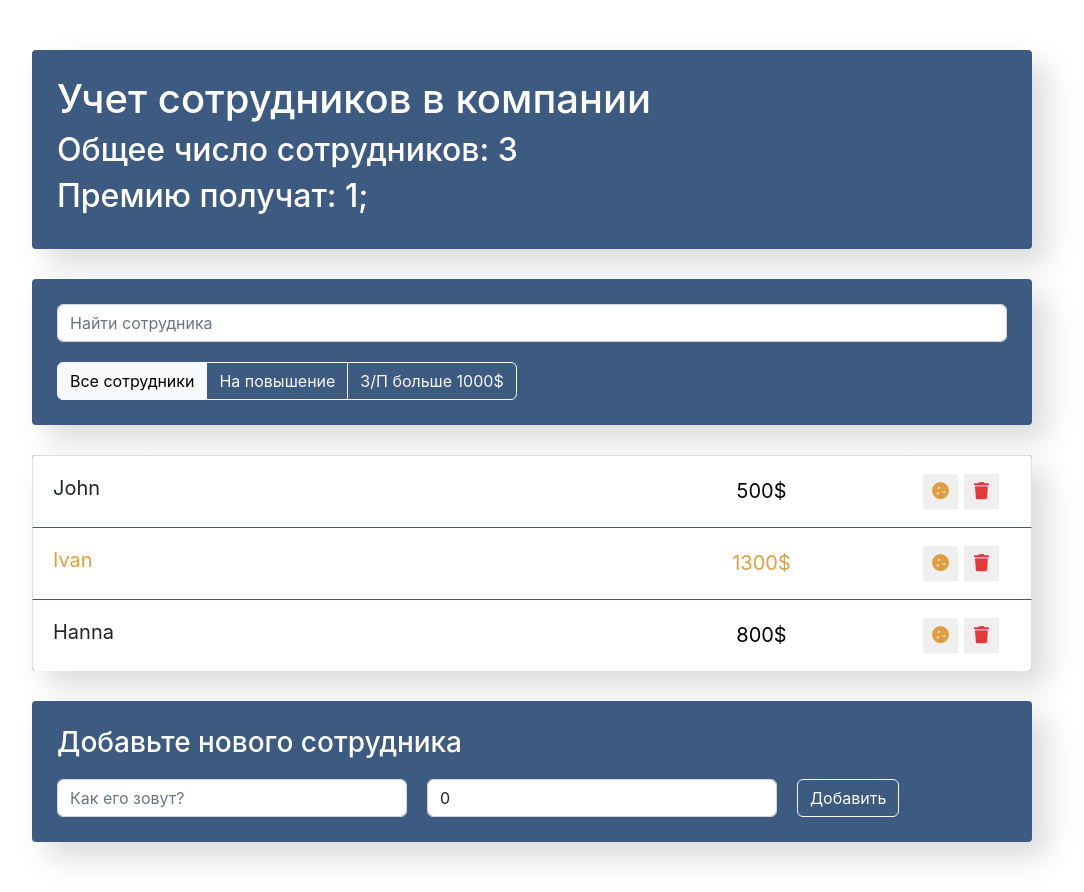
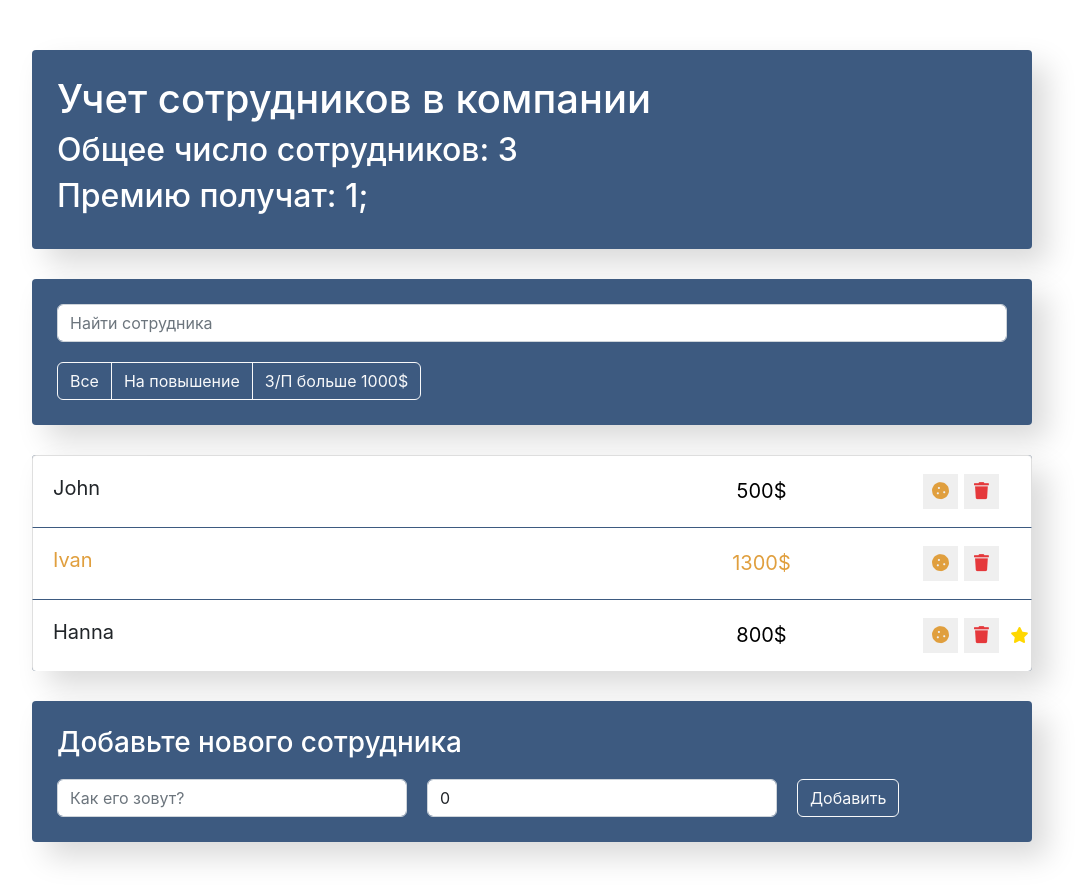
Before and after one commit to kotashovv/udemy-react, a React (Create React App) app: page / in a window 1280 px wide. Shown: the whole page, without its empty margins (108-1192 px from the left). Built offline with nearby package versions, Linux system fonts and the light colour scheme.

Commit message:
lesson_21

```diff
--- a/src/components/app-filter/app-filter.js
+++ b/src/components/app-filter/app-filter.js
@@ -1,17 +1,42 @@
 import './app-filter.css';
 
-const AppFilter = ()=>{
-    return(
+const AppFilter = (props) => {
+
+    const buttonsData = [
+        {
+            name: 'all',
+            label: 'Все',
+        },
+        {
+            name: 'favorite',
+            label: 'На повышение',
+        },
+        {
+            name: 'salary',
+            label: 'З/П больше 1000$',
+        },
+    ]
+
+    const {onFilterSelect} = props;
+
+    const buttons = buttonsData.map(({name, label}) => {
+        const active = props.filter === name;
+        const clazz = active ? 'btn-light' : 'btn-outline-light';
+        return (
+            <button
+                className={`btn ${clazz}`}
+                type='button'
+                key={name}
+                onClick={()=>onFilterSelect(name)}
+            >
+                {label}
+            </button>
+        )
+    })
+
+    return (
         <div className='btn-group'>
-            <button className='btn btn-light' type='button'>
-                Все сотрудники
-            </button>
-            <button className='btn btn-outline-light' type='button'>
-                На повышение
-            </button>
-            <button className='btn btn-outline-light' type='button'>
-                З/П больше 1000$
-            </button>
+            {buttons}
         </div>
     )
 }
--- a/src/components/app/app.js
+++ b/src/components/app/app.js
@@ -9,7 +9,7 @@ import EmployersAddForm from "../employers-add-form/employers-add-form";
 class App extends Component {
     constructor(props) {
         super(props);
-        this.state ={
+        this.state = {
             data: [
                 {
                     name: 'John',
@@ -28,12 +28,15 @@ class App extends Component {
                     salary: '800',
                     increase: false,
                     id: 3,
+                    favorite: true,
                 },
-            ]
+            ],
+            term: '',
+            filter: '',
         }
     }
 
-    addItem = (e, name, salary) =>{
+    addItem = (e, name, salary) => {
         e.preventDefault();
         const newEmploye = {
             name: name,
@@ -42,15 +45,14 @@ class App extends Component {
             id: this.getMaxId() + 1,
         }
 
-        this.setState((prevState)=>({
+        this.setState((prevState) => ({
             data: [...prevState.data, newEmploye]
         }))
     };
 
     onToggleProp = (id, prop) => {
-
-        this.setState(({data})=>({
-            data: data.map(item=>{
+        this.setState(({data}) => ({
+            data: data.map(item => {
                 if (item.id === id) {
                     return {...item, [prop]: !item[prop]};
                 }
@@ -59,19 +61,18 @@ class App extends Component {
         }))
     }
 
-    onToggleFavorite = (id) =>{
-        this.setState(({data})=>{
-            const index = data.findIndex(elem=>elem.id === id);
+    onToggleFavorite = (id) => {
+        this.setState(({data}) => {
+            const index = data.findIndex(elem => elem.id === id);
             const old = data[index];
             const newItem = {...old, favorite: !old.favorite};
-            const newArr = [...data.slice(0 , index), newItem, ...data.slice(index + 1)];
+            const newArr = [...data.slice(0, index), newItem, ...data.slice(index + 1)];
             return {
                 data: newArr,
             }
         })
     }
-
-    getMaxId = () =>{
+    getMaxId = () => {
         const {data} = this.state;
         if (data.length == 0) {
             return 0;
@@ -80,37 +81,67 @@ class App extends Component {
         const maxId = data[data.length - 1].id;
         return maxId;
     }
-
-    onDelete = (id) =>{
-        this.setState(({data})=>{
+    onDelete = (id) => {
+        this.setState(({data}) => {
             const index = data.findIndex(elem => elem.id === id);
 
             // const before = data.slice(0, index);
             // const after = data.slice(index + 1);
             //
             // const newArr = [...before, ...after];
-            return{
+            return {
                 // data: newArr
-                data: data.filter(item => item.id !==id)
+                data: data.filter(item => item.id !== id)
             }
         })
     }
 
+
+    onUpdateSearch = (term) => {
+        this.setState({term});
+    }
+    searchEmp = (items, term) => {
+        if (term.length === 0) {
+            return items;
+        }
+        const searchTermLower = term.toLowerCase(); // Преобразование искомого терма в нижний регистр
+        return items.filter((item) => {
+            const itemNameLower = item.name.toLowerCase(); // Преобразование имени объекта в нижний регистр
+            return itemNameLower.indexOf(searchTermLower) > -1;
+        });
+    };
+
+    filterPost = (items, filter) => {
+        switch (filter) {
+            case 'favorite':
+                return items.filter(item => item.favorite);
+            case 'salary':
+                return items.filter(item => item.salary > 1000);
+            default:
+                return items;
+        }
+    }
+
+    onFilterSelect = (filter) => {
+        this.setState({filter});
+    }
+
     render() {
+        const {data, term, filter} = this.state;
+        const employers = this.state.data.length;
+        const increased = this.state.data.filter(item => item.increase === true).length;
+        const visibleData = this.filterPost(this.searchEmp(data, term), filter);
 
-        const employers = this.state.data.length;
-        const increased = this.state.data.filter(item=>item.increase === true).length;
-
-        return(
+        return (
             <div className='app'>
                 <AppInfo employers={employers} increased={increased}/>
                 <div className='search-panel'>
-                    <SearchPanel/>
-                    <AppFilter/>
+                    <SearchPanel onUpdateSearch={this.onUpdateSearch}/>
+                    <AppFilter onFilterSelect={this.onFilterSelect} filter={filter} filterPost={this.filterPost}/>
                 </div>
                 <EmployersList
                     onDelete={this.onDelete}
-                    data={this.state.data}
+                    data={visibleData}
                     onToggleProp={this.onToggleProp}
                 />
                 <EmployersAddForm
@@ -122,4 +153,4 @@ class App extends Component {
 
 }
 
-export  default  App;
+export default App;
--- a/src/components/search-panel/search-panel.js
+++ b/src/components/search-panel/search-panel.js
@@ -1,13 +1,33 @@
+import {Component} from "react";
 import './search-panel.css'
+import {render} from "@testing-library/react";
 
-const SearchPanel = ()=>{
+class SearchPanel extends Component {
+    constructor(props) {
+        super(props);
+        this.state = {
+            term: '',
+        }
+    }
+
+    onUpdateSearch = (e)=>{
+        const term = e.target.value;
+        this.setState({term});
+        this.props.onUpdateSearch(term);
+    }
+
+
+    render() {
         return(
             <input
                 type="text"
                 className='form-control search-input'
                 placeholder='Найти сотрудника'
+                value={this.state.term}
+                onChange={this.onUpdateSearch}
             />
         );
-};
+    }
+}
 
 export default SearchPanel;
```
Lines whose indentation alone changed are shown as unchanged.
